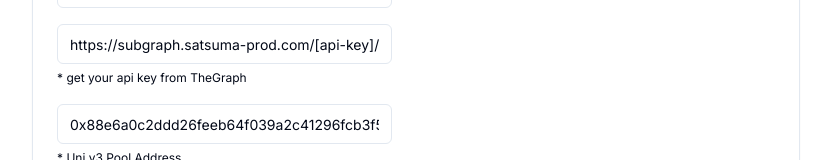
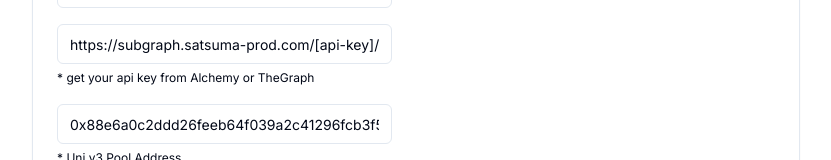
Before and after one commit to wellimbharath/alternate-defi, a Next.js app: page / in a window 1280 px wide. Shown: the part 183-343 px from the top of the page, without its empty margins (224-1055 px from the left). Built offline with nearby package versions, Linux system fonts and the light colour scheme.

Commit message:
add alchemy

```diff
--- a/src/components/orderbooks/uniswap-v3.tsx
+++ b/src/components/orderbooks/uniswap-v3.tsx
@@ -357,7 +357,7 @@ const UniswapV3Orderbook: React.FC = () => {
                 placeholder="Enter Subgraph URL"
               />
 
-              <span className="text-xs">* get your api key from <a href="https://thegraph.com/studio/apikeys/"> TheGraph </a> </span>
+              <span className="text-xs">* get your api key from <a href="https://subgraphs.alchemy.com/subgraphs/5603"> Alchemy </a> or <a href="https://thegraph.com/studio/apikeys/"> TheGraph </a> </span>
               </>
             ) : (
               <Input
```
